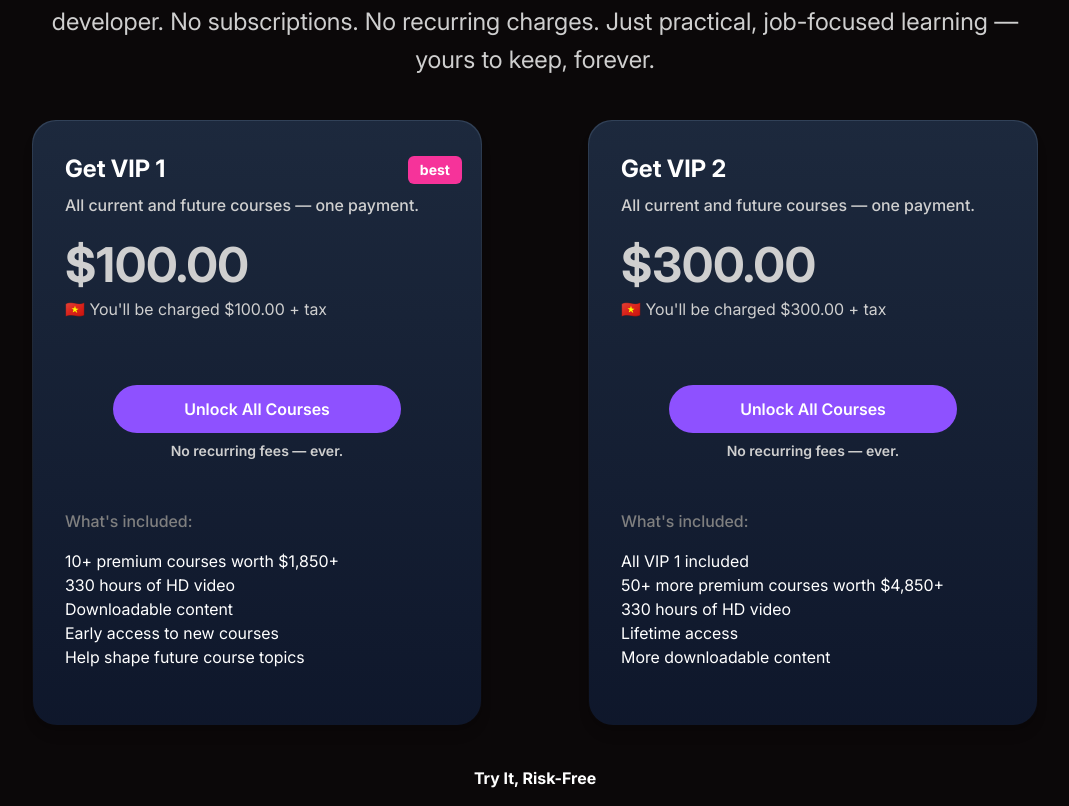
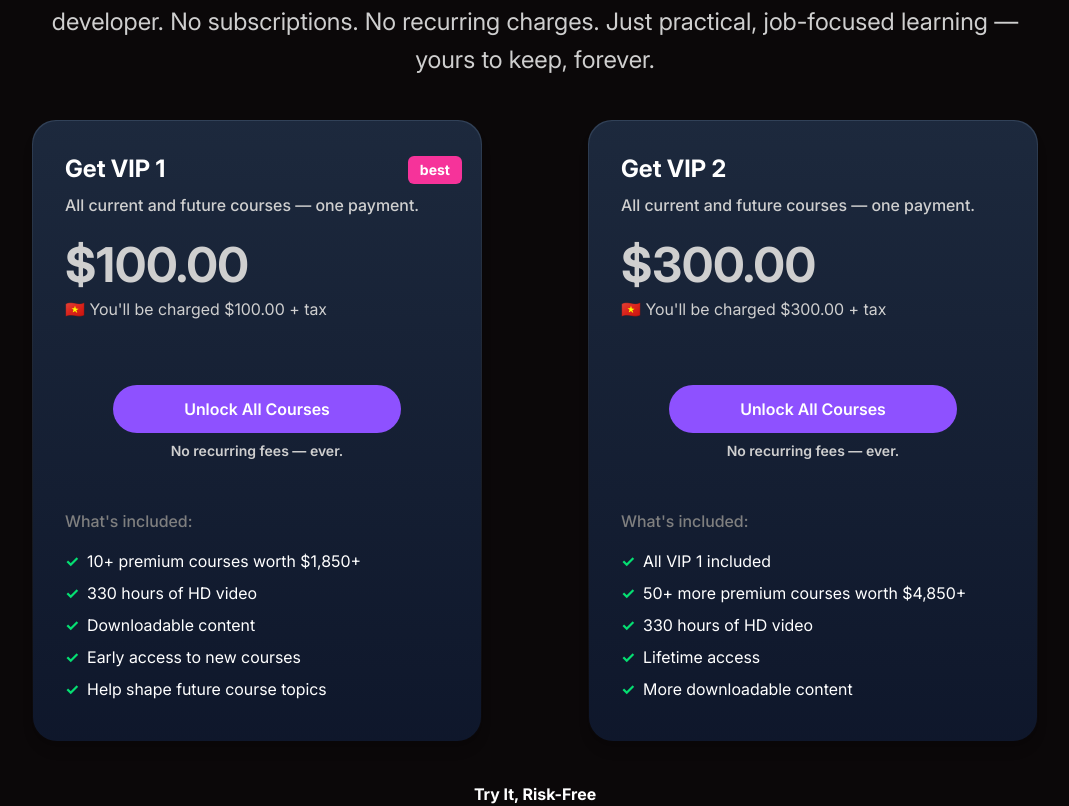
Before and after one commit to hungvannguyen/sveltekit-example, a SvelteKit app: page /all-access in a window 1280 px wide. Shown: the part 345-1151 px from the top of the page, without its empty margins (105-1174 px from the left). Built offline with nearby package versions, Linux system fonts and the light colour scheme.

Commit message:
feat: implement PricingCard and FAQItem components for better modularity and reusability

```diff
--- /dev/null
+++ b/src/lib/components/FAQItem.svelte
@@ -0,0 +1,19 @@
+<script>
+	/** @type {string} */
+	export let question = '';
+
+	/** @type {string} */
+	export let answer = '';
+
+	/** @type {string} */
+	export let className = '';
+</script>
+
+<li class="mb-10 {className}">
+	<p class="mb-2 font-medium !text-white md:font-semibold">
+		{question}
+	</p>
+	<p>
+		{answer}
+	</p>
+</li>
--- /dev/null
+++ b/src/lib/components/PricingCard.svelte
@@ -0,0 +1,96 @@
+<script>
+	import Button from './Button.svelte';
+
+	/**
+	 * @typedef {Object} FeatureItem
+	 * @property {string} text
+	 */
+
+	/** @type {string} */
+	export let title = '';
+
+	/** @type {string} */
+	export let description = '';
+
+	/** @type {string} */
+	export let price = '';
+
+	/** @type {string} */
+	export let taxNote = '';
+
+	/** @type {string} */
+	export let buttonText = '';
+
+	/** @type {string} */
+	export let buttonHref = '';
+
+	/** @type {string} */
+	export let disclaimer = '';
+
+	/** @type {FeatureItem[]} */
+	export let features = [];
+
+	/** @type {boolean} */
+	export let showBadge = false;
+
+	/** @type {string} */
+	export let badgeText = '';
+
+	/** @type {string} */
+	export let className = '';
+</script>
+
+<div class="relative w-full md:max-w-[450px] {className}">
+	<div class="relative rounded-3xl bg-gradient-to-b from-slate-700 to-transparent p-[1px]">
+		<div
+			class="via-slate-850 overflow-hidden rounded-3xl bg-gradient-to-b from-slate-800 to-slate-900 p-6 shadow-lg md:p-8"
+		>
+			<h4 class="mb-2 w-40 text-2xl font-bold text-white md:w-auto">{title}</h4>
+			<p class="text-gray-350 font-medium">{description}</p>
+
+			<div class="my-6 h-30">
+				<div data-testid="price-tag">
+					<span class="text-5xl font-bold dark:text-white">{price}</span>
+				</div>
+				{#if taxNote}
+					<div class="text-gray-350 my-2">
+						<span>{taxNote}</span>
+					</div>
+				{/if}
+			</div>
+
+			<div class="flex flex-col items-center px-6 md:px-8 lg:px-12">
+				{#if showBadge && badgeText}
+					<div class="absolute top-8 right-5 flex flex-col gap-1 md:top-9">
+						<div
+							class="inline rounded-md bg-pink-500 px-3 py-1 text-sm font-medium text-white md:font-bold"
+						>
+							{badgeText}
+						</div>
+					</div>
+				{/if}
+
+				<Button text={buttonText} href={buttonHref} variant="violet" className="w-full" />
+
+				{#if disclaimer}
+					<p class="text-gray-350 my-2 text-sm font-semibold">{disclaimer}</p>
+				{/if}
+			</div>
+
+			{#if features.length > 0}
+				<div class="mt-10 w-full">
+					<div class="mb-4 font-medium text-[#7f7f7f]">What's included:</div>
+					<div
+						class="prose prose-sm max-w-none text-white [&_li]:mb-2 [&_li]:flex [&_li]:items-start [&_li]:gap-2 [&_li]:before:flex-shrink-0 [&_li]:before:font-bold [&_li]:before:text-green-400 [&_li]:before:content-['✓'] [&_ul]:list-none"
+					>
+						<ul>
+							{#each features as feature}
+								<li>{feature.text}</li>
+							{/each}
+						</ul>
+					</div>
+				</div>
+			{/if}
+		</div>
+	</div>
+</div>
--- a/src/routes/all-access/+page.svelte
+++ b/src/routes/all-access/+page.svelte
@@ -1,5 +1,8 @@
 <script>
 	import MoneyBack from '$lib/assets/money-back.svg';
+	import SectionHeaderWithSubtitle from '$lib/components/SectionHeaderWithSubtitle.svelte';
+	import PricingCard from '$lib/components/PricingCard.svelte';
+	import FAQItem from '$lib/components/FAQItem.svelte';
 </script>
 
 <main class="flex flex-grow flex-col py-4 pt-20">
@@ -24,102 +27,41 @@
 	<div class="container">
 		<div class="flex flex-col items-center gap-10">
 			<div class="flex w-full flex-wrap justify-around gap-3">
-				<div class="relative w-full md:max-w-[450px]" role="enrollment-card">
-					<div class="relative rounded-3xl bg-gradient-to-b from-slate-700 to-transparent p-[1px]">
-						<div
-							class="via-slate-850 overflow-hidden rounded-3xl bg-gradient-to-b from-slate-800 to-slate-900 p-6 shadow-lg md:p-8"
-						>
-							<h4 class="mb-2 w-40 text-2xl font-bold text-white md:w-auto">Get VIP 1</h4>
-							<p class="text-gray-350 font-medium">All current and future courses — one payment.</p>
-							<div class="my-6 h-30">
-								<div data-testid="price-tag">
-									<span class="text-5xl font-bold dark:text-white">$100.00</span>
-								</div>
-								<div class="text-gray-350 my-2">
-									<span>🇻🇳 You'll be charged $100.00 + tax</span>
-								</div>
-							</div>
-							<div class="flex flex-col items-center px-6 md:px-8 lg:px-12">
-								<div class="absolute top-8 right-5 flex flex-col gap-1 md:top-9">
-									<div
-										class="inline rounded-md bg-pink-500 px-3 py-1 text-sm font-medium text-white md:font-bold"
-									>
-										best
-									</div>
-								</div>
-								<!---->
-								<a
-									class="group text-md hover:bg-violet-650 inline-block w-full rounded-full bg-violet-500 px-6 py-3 text-center font-medium text-white no-underline transition-all duration-200 ease-out hover:text-white hover:no-underline md:font-semibold"
-									role="button"
-									href="https://sso.teachable.com/secure/146684/checkout/6297839/all-access-1?coupon_code=EXPIRED"
-									>Unlock All Courses</a
-								>
-								<p class="text-gray-350 my-2 text-sm font-semibold">No recurring fees — ever.</p>
-							</div>
-							<div class="mt-10 w-full">
-								<div class="mb-4 font-medium text-[#7f7f7f]">What's included:</div>
-								<div
-									class="prose prose-sm [&amp;_ul]:list-none [&amp;_li]:flex [&amp;_li]:items-start [&amp;_li]:gap-2 [&amp;_li]:mb-2 [&amp;_li]:before:content-['✓'] [&amp;_li]:before:text-green-400 [&amp;_li]:before:font-bold [&amp;_li]:before:flex-shrink-0 max-w-none text-white"
-								>
-									<ul>
-										<li>10+ premium courses worth $1,850+</li>
-										<li>330 hours of HD video</li>
-										<li>Downloadable content</li>
-										<li>Early access to new courses</li>
-										<li>Help shape future course topics<br /><br /></li>
-									</ul>
-									<!---->
-								</div>
-								<!---->
-							</div>
-						</div>
-					</div>
-				</div>
+				<PricingCard
+					title="Get VIP 1"
+					description="All current and future courses — one payment."
+					price="$100.00"
+					taxNote="🇻🇳 You'll be charged $100.00 + tax"
+					buttonText="Unlock All Courses"
+					buttonHref="https://sso.teachable.com/secure/146684/checkout/6297839/all-access-1?coupon_code=EXPIRED"
+					disclaimer="No recurring fees — ever."
+					showBadge={true}
+					badgeText="best"
+					features={[
+						{ text: '10+ premium courses worth $1,850+' },
+						{ text: '330 hours of HD video' },
+						{ text: 'Downloadable content' },
+						{ text: 'Early access to new courses' },
+						{ text: 'Help shape future course topics' }
+					]}
+				/>
 
-				<div class="relative w-full md:max-w-[450px]" role="enrollment-card">
-					<div class="relative rounded-3xl bg-gradient-to-b from-slate-700 to-transparent p-[1px]">
-						<div
-							class="via-slate-850 overflow-hidden rounded-3xl bg-gradient-to-b from-slate-800 to-slate-900 p-6 shadow-lg md:p-8"
-						>
-							<h4 class="mb-2 w-40 text-2xl font-bold text-white md:w-auto">Get VIP 2</h4>
-							<p class="text-gray-350 font-medium">All current and future courses — one payment.</p>
-							<div class="my-6 h-30">
-								<div data-testid="price-tag">
-									<span class="text-5xl font-bold dark:text-white">$300.00</span>
-								</div>
-								<div class="text-gray-350 my-2">
-									<span>🇻🇳 You'll be charged $300.00 + tax</span>
-								</div>
-							</div>
-							<div class="flex flex-col items-center px-6 md:px-8 lg:px-12">
-								<!---->
-								<a
-									class="group text-md hover:bg-violet-650 inline-block w-full rounded-full bg-violet-500 px-6 py-3 text-center font-medium text-white no-underline transition-all duration-200 ease-out hover:text-white hover:no-underline md:font-semibold"
-									role="button"
-									href="https://sso.teachable.com/secure/146684/checkout/6297839/all-access-1?coupon_code=EXPIRED"
-									>Unlock All Courses</a
-								>
-								<p class="text-gray-350 my-2 text-sm font-semibold">No recurring fees — ever.</p>
-							</div>
-							<div class="mt-10 w-full">
-								<div class="mb-4 font-medium text-[#7f7f7f]">What's included:</div>
-								<div
-									class="prose prose-sm [&amp;_ul]:list-none [&amp;_li]:flex [&amp;_li]:items-start [&amp;_li]:gap-2 [&amp;_li]:mb-2 [&amp;_li]:before:content-['✓'] [&amp;_li]:before:text-green-400 [&amp;_li]:before:font-bold [&amp;_li]:before:flex-shrink-0 max-w-none text-white"
-								>
-									<ul>
-										<li>All VIP 1 included</li>
-										<li>50+ more premium courses worth $4,850+</li>
-										<li>330 hours of HD video</li>
-										<li>Lifetime access</li>
-										<li>More downloadable content<br /><br /></li>
-									</ul>
-									<!---->
-								</div>
-								<!---->
-							</div>
-						</div>
-					</div>
-				</div>
+				<PricingCard
+					title="Get VIP 2"
+					description="All current and future courses — one payment."
+					price="$300.00"
+					taxNote="🇻🇳 You'll be charged $300.00 + tax"
+					buttonText="Unlock All Courses"
+					buttonHref="https://sso.teachable.com/secure/146684/checkout/6297839/all-access-1?coupon_code=EXPIRED"
+					disclaimer="No recurring fees — ever."
+					features={[
+						{ text: 'All VIP 1 included' },
+						{ text: '50+ more premium courses worth $4,850+' },
+						{ text: '330 hours of HD video' },
+						{ text: 'Lifetime access' },
+						{ text: 'More downloadable content' }
+					]}
+				/>
 			</div>
 
 			<div class="flex flex-col items-center text-center">
@@ -412,81 +354,44 @@
 
 			<div class="flex flex-col items-center text-center">
 				<section class="flex flex-col lg:my-5 lg:mb-10">
-					<header class="my-12 mb-6 text-center">
-						<p
-							class="text-md from-violet-70 to-pink-650 my-4 inline-block bg-gradient-to-r bg-clip-text font-semibold tracking-wide text-transparent"
-						>
-							Need More Details?
-						</p>
-						<h2 class="text-4xl leading-[1.2]">Frequently-Asked Questions</h2>
-					</header>
+					<SectionHeaderWithSubtitle
+						subtitle="Need More Details?"
+						title="Frequently-Asked Questions"
+					/>
 					<ul class="mt-5 mb-8 max-w-prose text-left">
-						<li class="mb-10">
-							<p class="mb-2 font-medium !text-white md:font-semibold">
-								What’s included with Lifetime Access?
-							</p>
-							<p>
-								With Lifetime Access, you get immediate access to all current courses and all future
-								releases—forever. Pay once, and you’ll never need to pay again.
-							</p>
-						</li>
-						<li class="mb-10">
-							<p class="mb-2 font-medium !text-white md:font-semibold">
-								What’s the difference between buying a single course and getting Lifetime Access?
-							</p>
-							<p>
-								Buying a single course gives you lifetime access to just that course. Lifetime
+						<FAQItem
+							question="What’s included with Lifetime Access?"
+							answer="With Lifetime Access, you get immediate access to all current courses and all future releases—forever. Pay once, and you'll never need to pay again."
+						/>
+						<FAQItem
+							question="What’s the difference between buying a single course and getting Lifetime Access?"
+							answer="Buying a single course gives you lifetime access to just that course. Lifetime
 								Access unlocks everything I’ve ever created—and everything I’ll release in the
-								future—with a single payment.
-							</p>
-						</li>
-						<li class="mb-10">
-							<p class="mb-2 font-medium !text-white md:font-semibold">
-								Is there a money-back guarantee?
-							</p>
-							<p>
-								Yes, we offer a 30-day money-back guarantee. If you’re not satisfied, just contact
-								us within 30 days of purchase and you’ll receive a full refund—no questions asked.
-							</p>
-						</li>
-						<li class="mb-10">
-							<p class="mb-2 font-medium !text-white md:font-semibold">
-								Can I download the courses?
-							</p>
-							<p>
-								Yes. You can download all videos and resources to learn offline or revisit them
-								anytime. Everything is yours to keep.
-							</p>
-						</li>
-						<li class="mb-10">
-							<p class="mb-2 font-medium !text-white md:font-semibold">
-								Do I receive certificates for completed courses?
-							</p>
-							<p>
-								Yes, you’ll receive a certificate of completion for each course you finish, perfect
-								for showcasing your new skills.
-							</p>
-						</li>
-						<li class="mb-10">
-							<p class="mb-2 font-medium !text-white md:font-semibold">
-								How often are new courses added?
-							</p>
-							<p>
-								I typically release 3 to 4 high-quality courses per year, focused on the most
-								in-demand technologies and skills. When you get Lifetime Access, you’ll
-								automatically receive every future course at no extra cost—no subscriptions, no
-								hidden fees.
-							</p>
-						</li>
-						<li class="mb-10">
-							<p class="mb-2 font-medium !text-white md:font-semibold">
-								Is this suitable for beginners?
-							</p>
-							<p>
-								Yes! Whether you’re just starting out or looking to deepen your knowledge, the
-								courses are designed to guide you every step of the way.
-							</p>
-						</li>
+								future—with a single payment."
+						/>
+						<FAQItem
+							question="Is there a money-back guarantee?"
+							answer="Yes, we offer a 30-day money-back guarantee. If you’re not satisfied, just contact
+								us within 30 days of purchase and you’ll receive a full refund—no questions asked."
+						/>
+						<FAQItem
+							question="Can I download the courses?"
+							answer="Yes. You can download all videos and resources to learn offline or revisit them
+								anytime. Everything is yours to keep."
+						/>
+						<FAQItem
+							question="Do I receive certificates for completed courses??"
+							answer="Yes, you’ll receive a certificate of completion for each course you finish, perfect
+								for showcasing your new skills."
+						/>
+						<FAQItem
+							question="How often are new courses added?"
+							answer="I typically release 3 to 4 high-quality courses per year, focused on the most in-demand technologies and skills. When you get Lifetime Access, you’ll automatically receive every future course at no extra cost—no subscriptions, no hidden fees."
+						/>
+						<FAQItem
+							question="Is this suitable for beginners?"
+							answer="Yes! Whether you’re just starting out or looking to deepen your knowledge, the courses are designed to guide you every step of the way."
+						/>
 					</ul>
 				</section>
 			</div>
```
Also changed, not shown: src/routes/courses/+page.svelte (+15 -7 lines).
